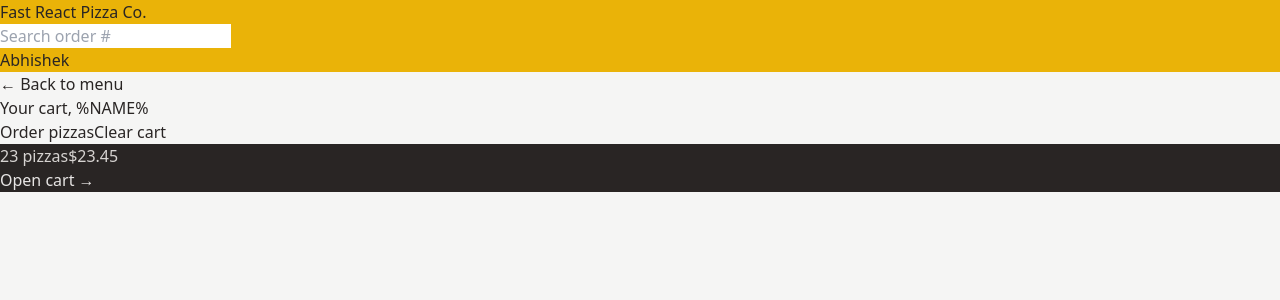
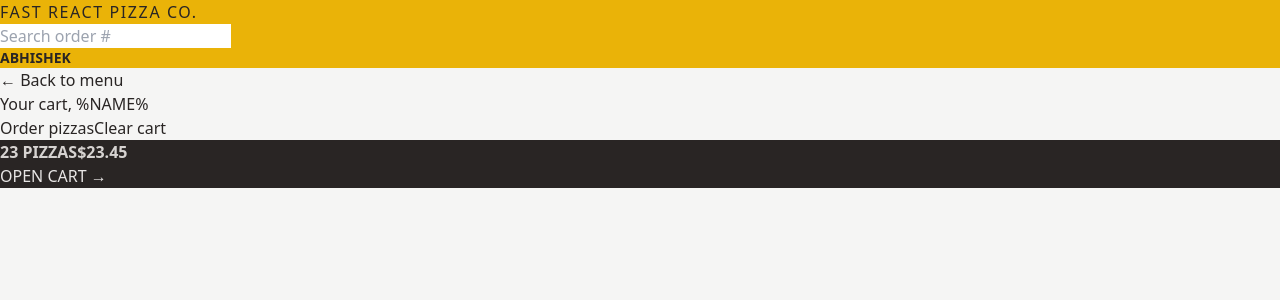
Before and after one commit to arunak7887/fast-react-pizza, a React (Vite) app: page /cart in a window 1280 px wide. Shown: the top 300 px of the page. Built offline with nearby package versions, Linux system fonts and the light colour scheme.

Commit message:
Styled Header , CartOverview

```diff
--- a/src/features/cart/CartOverview.jsx
+++ b/src/features/cart/CartOverview.jsx
@@ -2,8 +2,8 @@
 
 function CartOverview() {
   return (
-    <div className="bg-stone-800 text-stone-200">
-      <p className="text-stone-300">
+    <div className="bg-stone-800 uppercase text-stone-200">
+      <p className="font-semibold text-stone-300">
         <span>23 pizzas</span>
         <span>$23.45</span>
       </p>
--- /dev/null
+++ b/src/features/user/Username.jsx
@@ -0,0 +1,3 @@
+export function Username() {
+  return <div className="text-sm font-semibold">Abhishek</div>;
+}
--- a/src/ui/Header.jsx
+++ b/src/ui/Header.jsx
@@ -1,12 +1,15 @@
 import { Link } from "react-router-dom";
 import { SearchOrder } from "../features/order/SearchOrder";
+import { Username } from "../features/user/Username";
 
 export function Header() {
   return (
-    <header className="bg-yellow-500">
-      <Link to="/">Fast React Pizza Co.</Link>
+    <header className="bg-yellow-500 uppercase">
+      <Link to="/" className="tracking-widest">
+        Fast React Pizza Co.
+      </Link>
       <SearchOrder />
-      <p>Abhishek</p>
+      <Username />
     </header>
   );
 }
```
